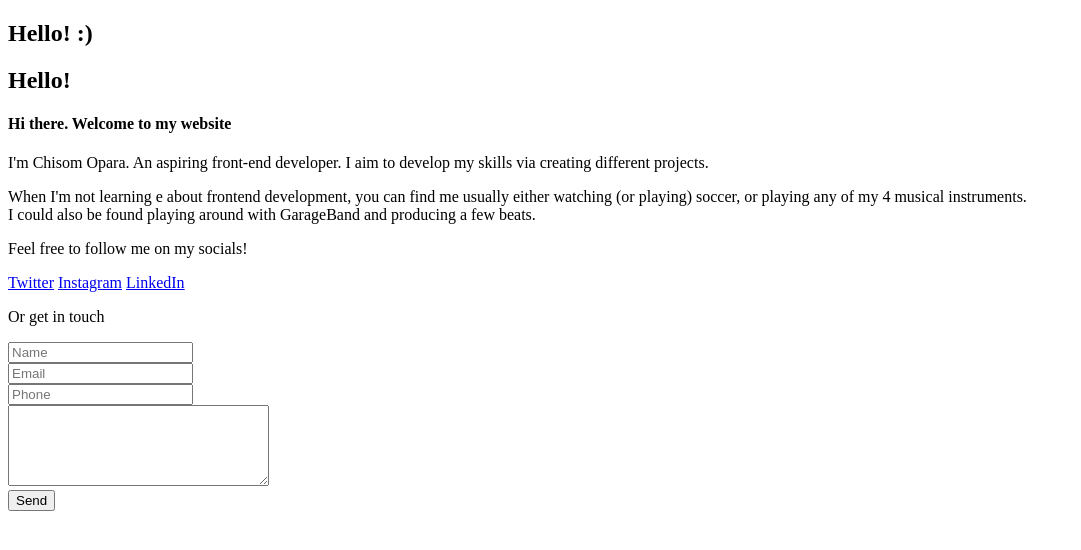
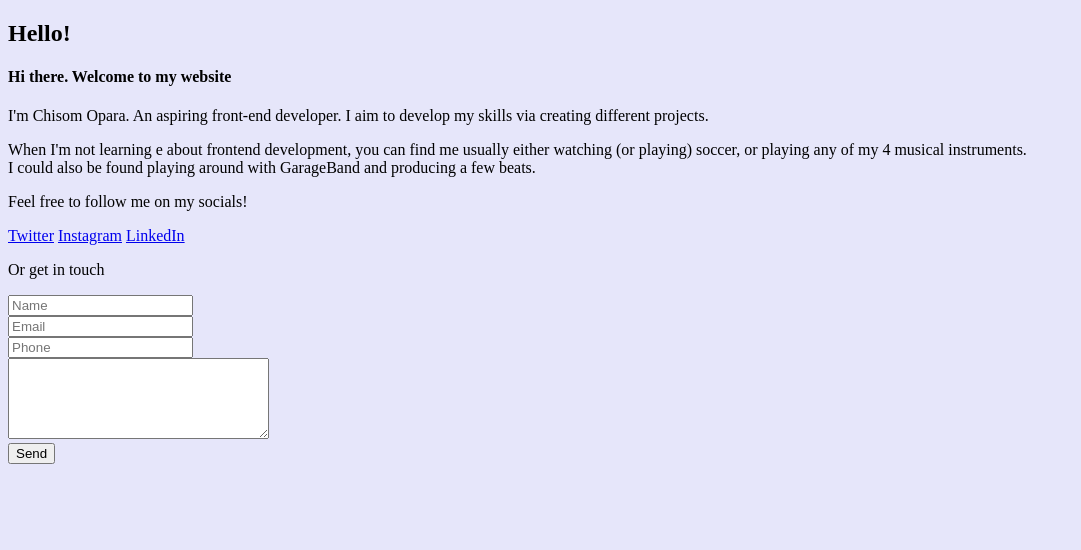
Before and after one commit to copara96/copara96.github.io, a plain HTML site: page index.html in a window 1280 px wide. Shown: the whole page, without its empty margins (0-1081 px from the left). Drawn offline with Linux system fonts and the light colour scheme.

Commit message:
test commit

```diff
--- a/index.html
+++ b/index.html
@@ -4,12 +4,10 @@
         <title>Chisom's Website</title>
         <meta charset="UTF-8">
         <meta name="viewport"content="width=device-width, initial-scale=1.0">
-        <link rel="stylesheet"href="./styles.css">
-        <link rel="stylesheet"href="styles.css">
+        <link rel="stylesheet"href="Styles/styles.css">
     </head>
     <body>
         <section>
-        <h1>Hello! :)</h1>
         <h1>Hello!</h1>
         </section>
         <section>
```
